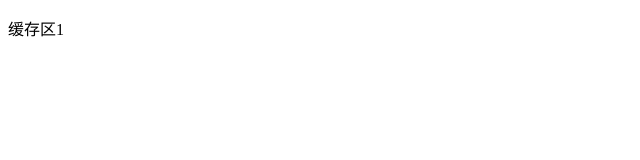
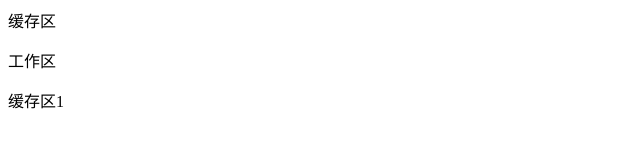
Before and after one commit to vanCB/nj-1904, a plain HTML site: page index.html in a window 1280 px wide. Shown: the whole page, without its empty margins (0-640 px from the left). Drawn offline with Linux system fonts and the light colour scheme.

Commit message:
这次是修改的

```diff
--- a/index.html
+++ b/index.html
@@ -5,6 +5,8 @@
 	<title></title>
 </head>
 <body>
+	<span>缓存区</span>
+	<p>工作区</p>
 	<p>缓存区1</p>
 </body>
 </html>
```
